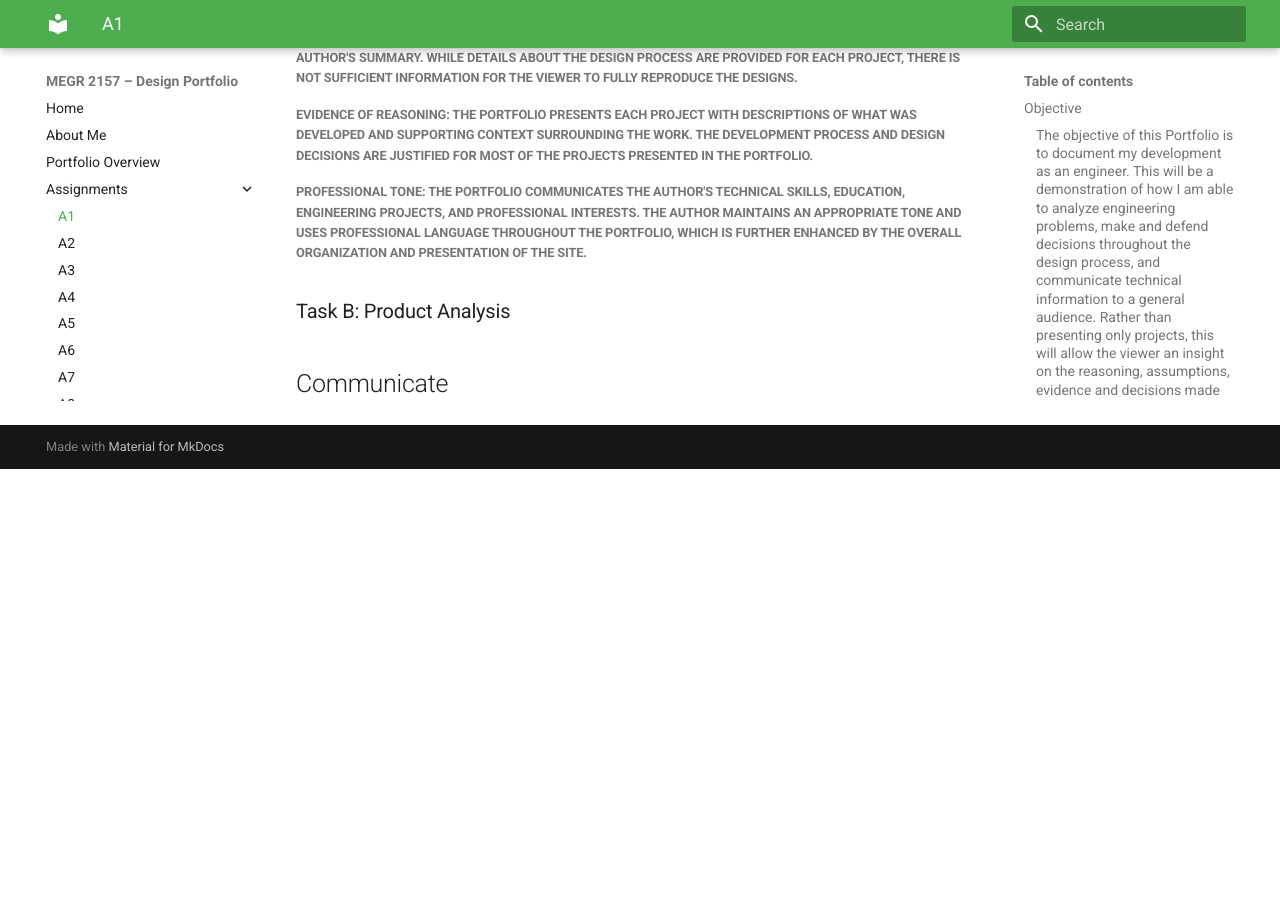
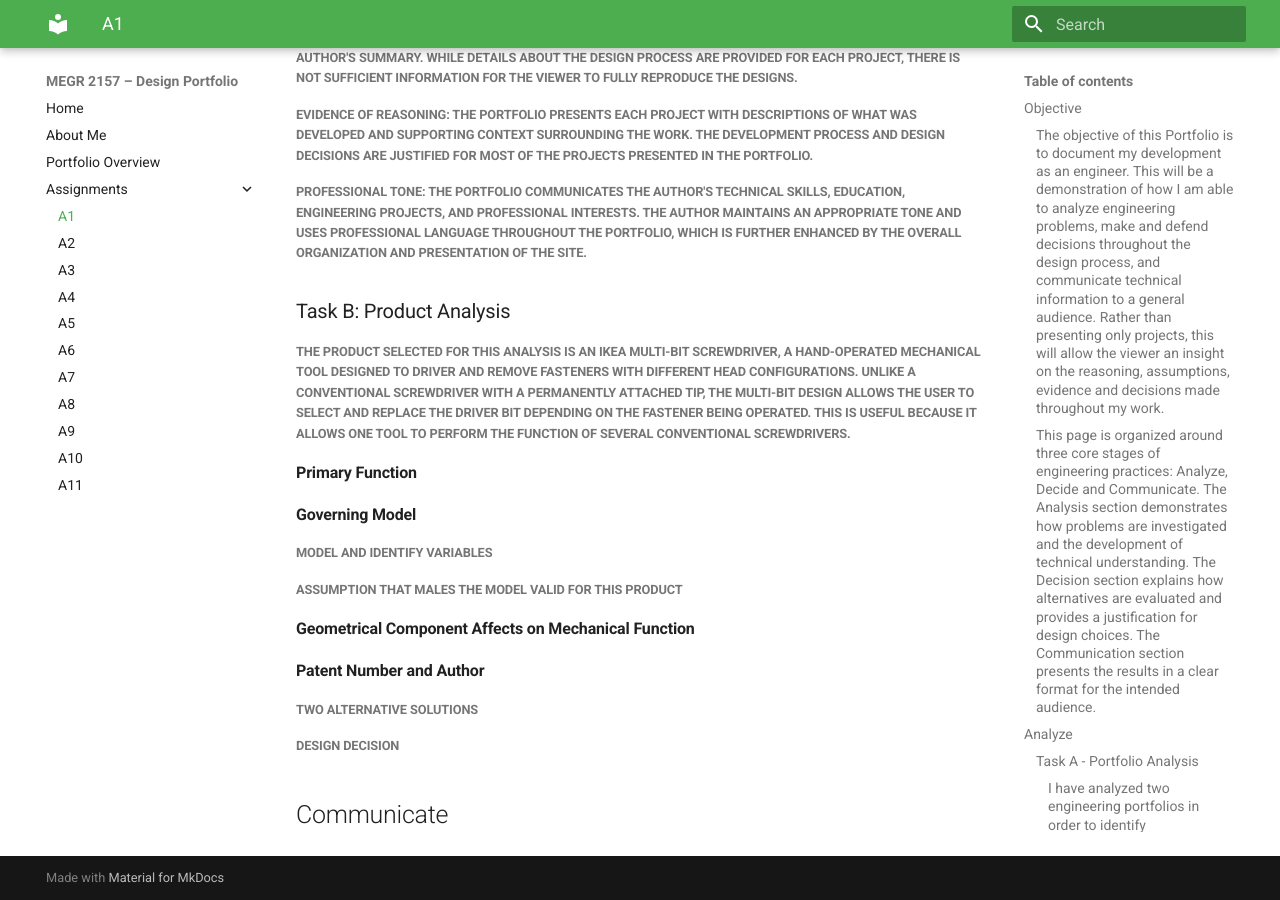
Before and after one commit to akaur-5/design-projects-portfolio, an MkDocs documentation site: the page built from docs/assignments/A01/index.md, in a window 1280 px wide and 900 px high, scrolled down 1211 px. Built offline with MkDocs 1.6.1 and Material for MkDocs 9.7.7, drawn with Linux system fonts in a browser that asks for light colours; before the commit the page ends 1680 px from its top, so only the background shows below that; some of the changed text lies outside the part shown.

Commit message:
Enhance documentation with product analysis details
Added product analysis section for IKEA multi-bit screwdriver.

```diff
--- a/docs/assignments/A01/index.md
+++ b/docs/assignments/A01/index.md
@@ -20,6 +20,14 @@
 ##### Professional Tone: The portfolio communicates the author's technical skills, education, engineering projects, and professional interests. The author maintains an appropriate tone and uses professional language throughout the portfolio, which is further enhanced by the overall organization and presentation of the site.
 
 ### Task B: Product Analysis
+##### The product selected for this analysis is an IKEA multi-bit screwdriver, a hand-operated mechanical tool designed to driver and remove fasteners with different head configurations. Unlike a conventional screwdriver with a permanently attached tip, the multi-bit design allows the user to select and replace the driver bit depending on the fastener being operated. This is useful because it allows one tool to perform the function of several conventional screwdrivers.
 
-
+#### Primary Function
+#### Governing Model
+##### Model and Identify Variables
+##### Assumption that males the model valid for this product
+#### Geometrical Component Affects on Mechanical Function
+#### Patent Number and Author
+##### Two Alternative Solutions
+##### Design Decision
 ## Communicate
```
